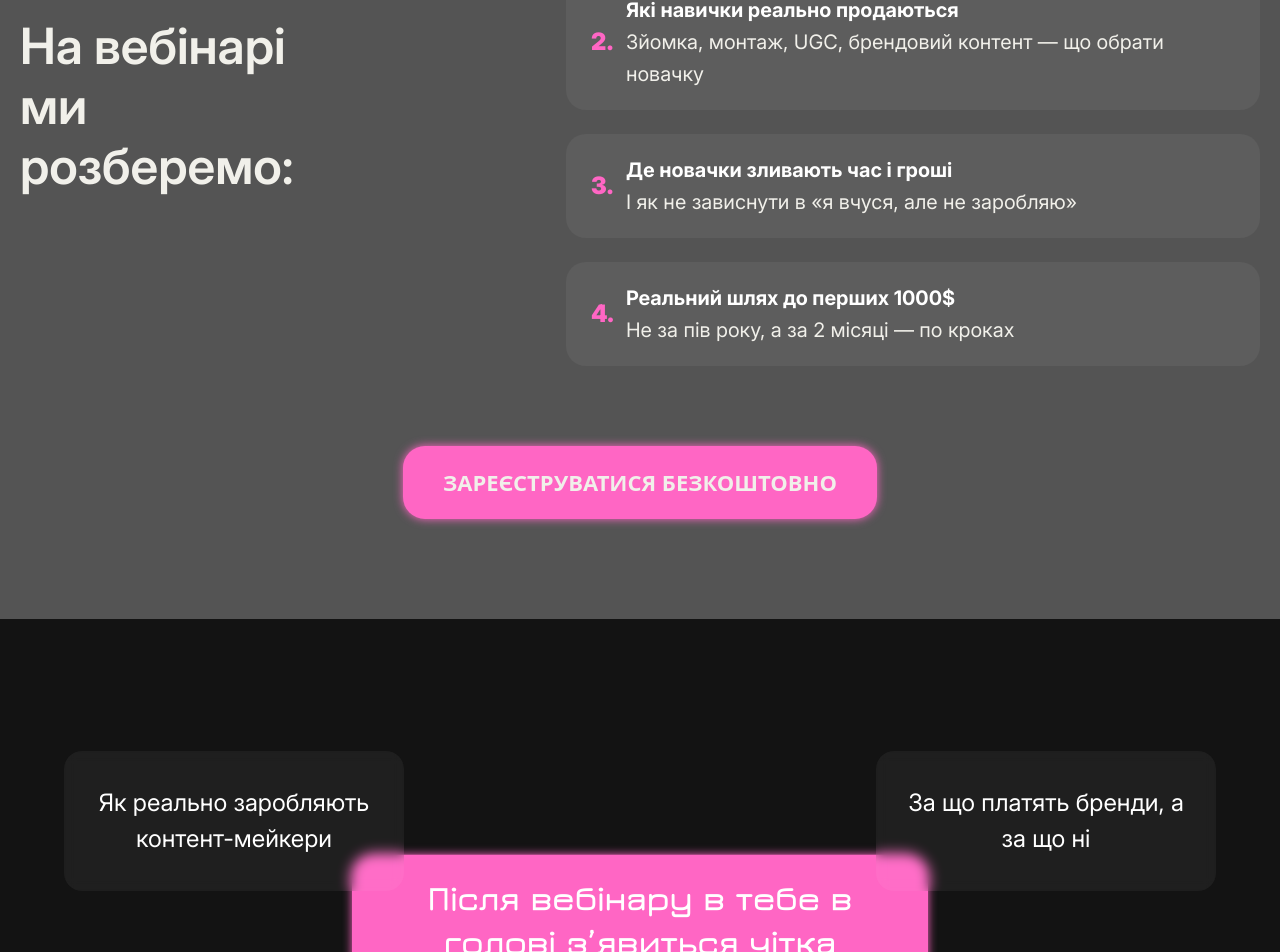
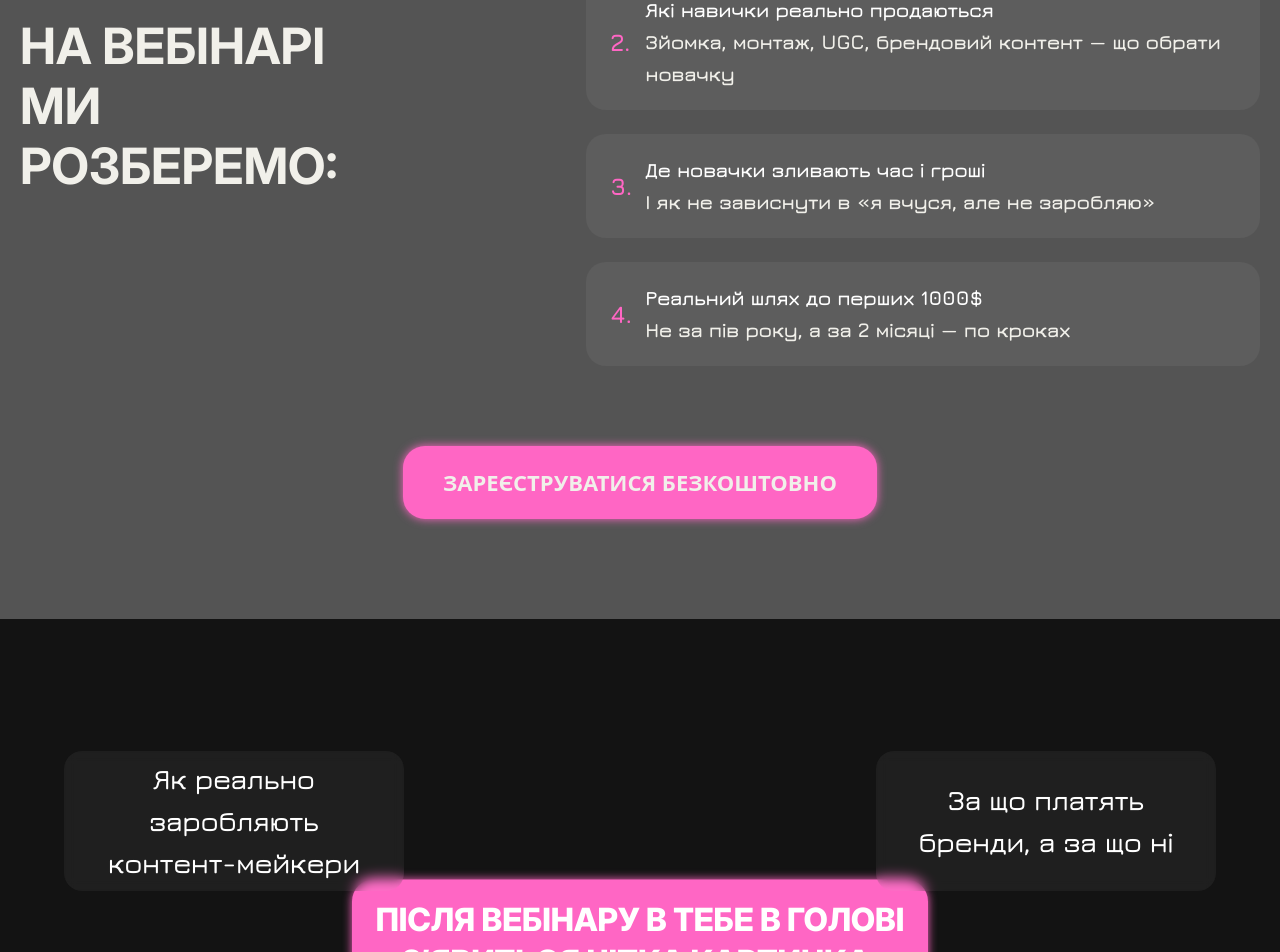
Before and after one commit to AdamT3H/yeva-landing, a Next.js app: page / in a window 1280 px wide. Shown: the part 1839-2791 px from the top of the page. Built offline with nearby package versions, Linux system fonts and the light colour scheme.

Commit message:
Font sec fix

```diff
--- a/app/home.module.css
+++ b/app/home.module.css
@@ -45,6 +45,7 @@
   text-align: center;
   font-weight: 800;
   margin-bottom: 100px;
+  text-transform: uppercase;
 }
 
 .highlight {
@@ -71,6 +72,7 @@
   font-size: 30px;
   margin-bottom: 16px;
   font-family: var(--font-intro), sans-serif;
+  text-transform: uppercase;
 }
 
 .webinarList {
@@ -189,9 +191,10 @@
 .sectionTitle {
   font-family: var(--font-intro), sans-serif;
   font-size: 50px;
-  font-weight: 600;
+  font-weight: 700;
   line-height: 1.2;
   color: var(--text-color);
+  text-transform: uppercase;
 }
 
 .topicList {
@@ -201,6 +204,7 @@
   display: flex;
   flex-direction: column;
   gap: 24px;
+  font-family: var(--font-jura), sans-serif;
 }
 
 .topicList li {
@@ -210,9 +214,10 @@
   padding: 20px 25px 20px 60px;
   border-radius: 20px;
   transition: transform 0.3s ease, background 0.3s ease;
-  font-family: var(--font-intro), sans-serif;
+  font-family: var(--font-jura), sans-serif;
   font-size: 20px;
   line-height: 1.6;
+  font-weight: 700;
 }
 
 .topicList li::before {
@@ -250,8 +255,8 @@
   top: 50%;
   left: 50%;
   transform: translate(-50%, -50%);
-  font-family: var(--font-jura), sans-serif;
-  font-size: 34px;
+  font-family: var(--font-intro), sans-serif;
+  font-size: 32px;
   font-weight: 800;
   text-align: center;
   max-width: 700px;
@@ -260,14 +265,15 @@
   padding: 20px 20px;
   border-radius: 22px;
   box-shadow: 0 0 10px var(--acctent);
+  text-transform: uppercase;
 }
 
 .afterItem {
   position: absolute;
   text-align: center;
   max-width: 340px;
-  font-family: var(--font-intro), sans-serif;
-  font-size: 24px;
+  font-family: var(--font-jura), sans-serif;
+  font-size: 28px;
   line-height: 1.5;
   background: rgba(255,255,255,0.05);
   padding: 16px 18px;
@@ -277,6 +283,7 @@
   display: flex;
   align-items: center;
   justify-content: center;
+  font-weight: 600;
 }
 
 .item1 { top: 20px; left: 0px; }
```
